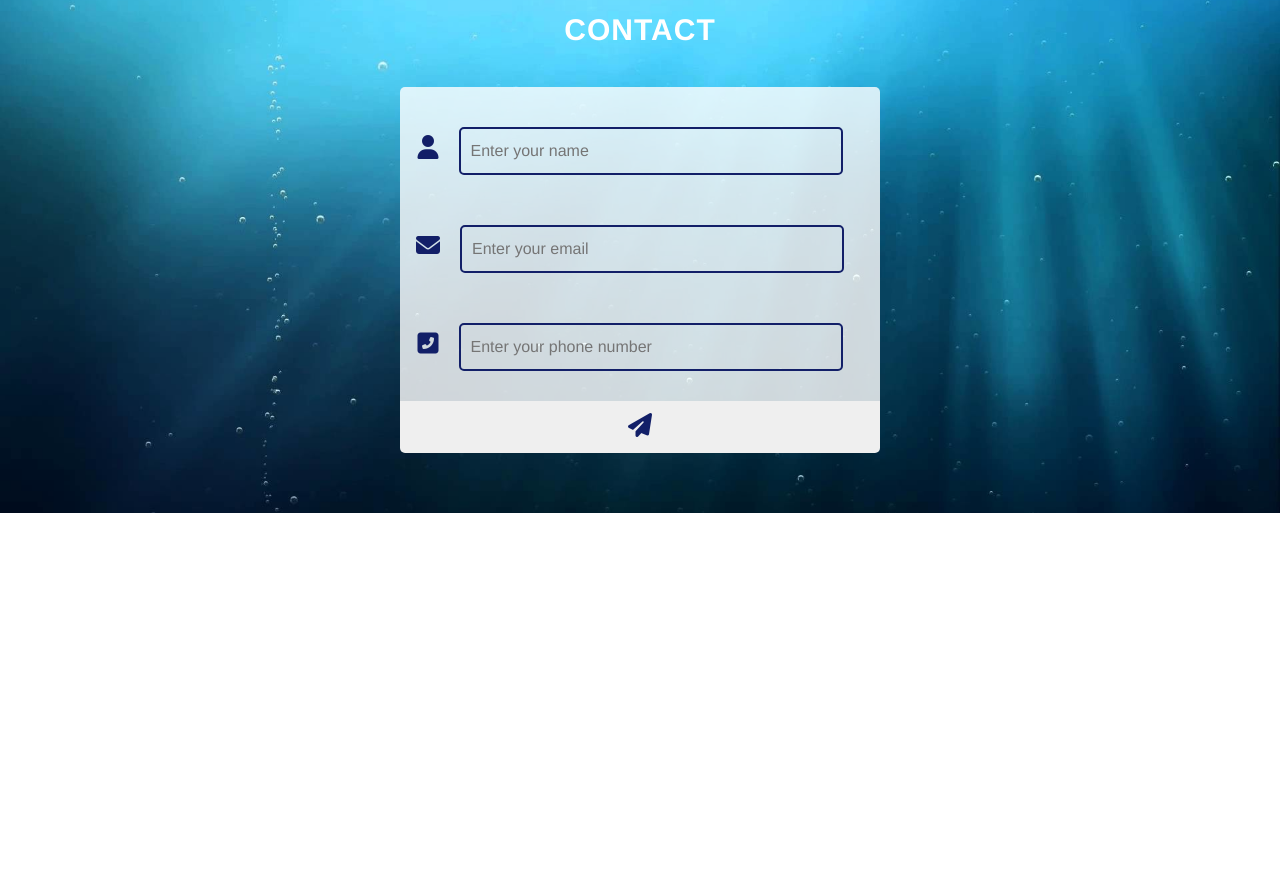
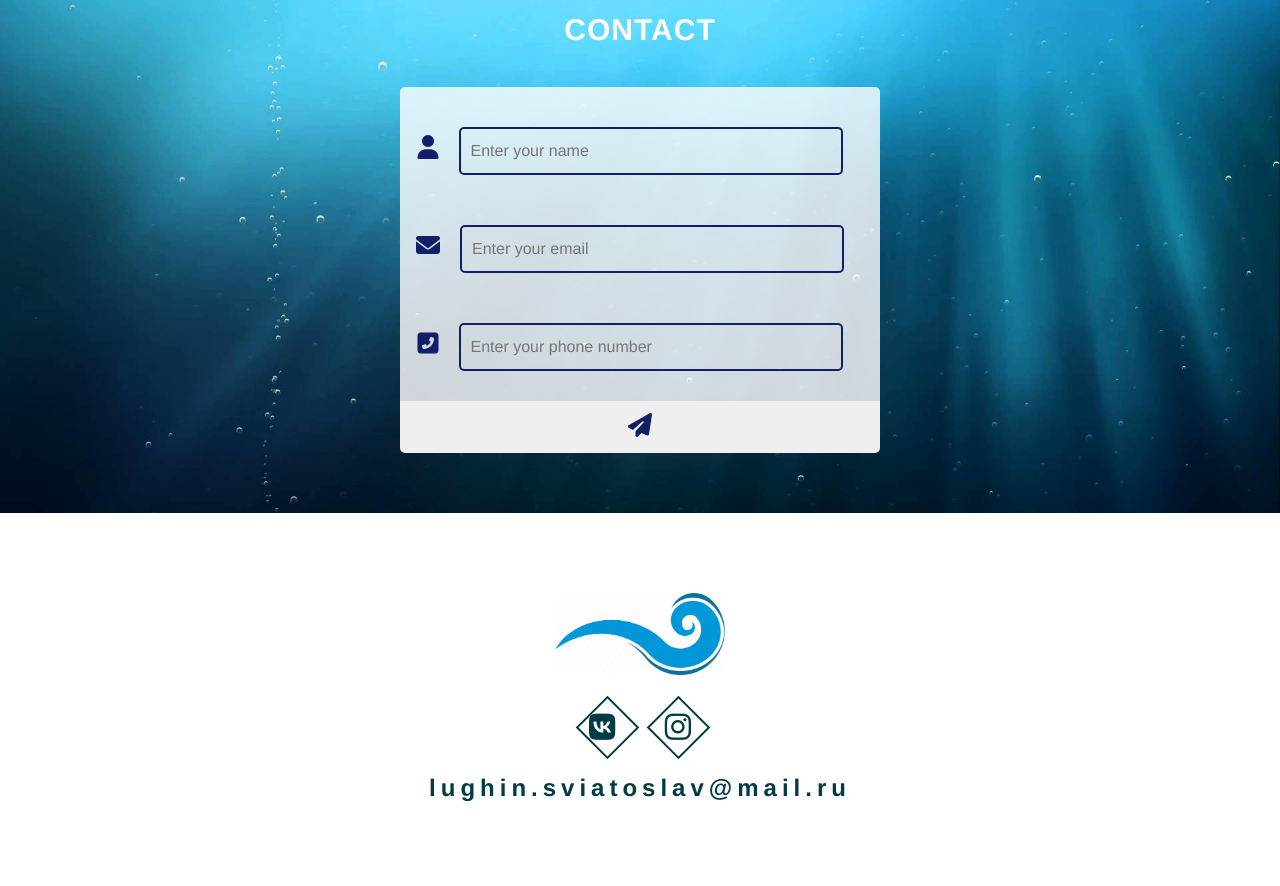
Before and after one commit to Abricos78/landing, a plain HTML site: page index.html in a window 1280 px wide. Shown: the part 4316-5202 px from the top of the page. Before the commit the page ends 4829 px from the top, so only its background shows below. Drawn offline with Linux system fonts and the light colour scheme.

Commit message:
did footer

```diff
--- a/index.html
+++ b/index.html
@@ -14,18 +14,18 @@
             <img src='img/water_wave_flow_splash_logo_swim_tourism-512.png' alt='logo'>
             <nav class="main-menu">
                 <ul>
-                    <li><a>Home</a></li>
+                    <li><a href="#home-link">Home</a></li>
                     <li><a href="#services-link">Services</a></li>
                     <li><a href="#travel-link">Travel</a></li>
                     <li><a href="#team-link">Team</a></li>
                     <li><a href="#our-blog-link">Our blog</a></li>
-                    <li><a>Contact</a></li>
+                    <li><a href="#contact-link">Contact</a></li>
                 </ul>
             </nav>
         </div>
     </header>
     <main>
-        <section class="main-board">
+        <section id="home-link" class="main-board">
             <div class="main-wrapper">
                 <div class="main-board__left-block">
                     <h1>A Surfing Landing Page for Your App</h1>
@@ -52,14 +52,14 @@
                 <img src='img/BING-QUAD-FISH_1024x1024.png' alt='surfboard'>
             </div>
         </section>
-        <section class="services">
+        <section id="services-link" class="services">
             <div class="wave">
                 <div class="wave__one"></div>
                 <div class="wave__two"></div>
             </div>
             <section class='services-content'>
                 <div class="main-wrapper">
-                    <h2 id="services-link" ><span>Services</span></h2>
+                    <h2><span>Services</span></h2>
                     <div class="services__block-item">
                         <div class="services-item">
                             <div class="box-icon">
@@ -221,7 +221,7 @@
                 <iframe src="https://www.google.com/maps/embed?pb=!1m18!1m12!1m3!1d90529.65285442348!2d115.1430322172759!3d-8.736723048389363!2m3!1f0!2f0!3f0!3m2!1i1024!2i768!4f13.1!3m3!1m2!1s0x2dd246a486d6fbd3%3A0x84839839faa3e26d!2z0JrRg9GC0LAsINCR0LDQtNGD0L3Qsywg0JHQsNC70LgsINCY0L3QtNC-0L3QtdC30LjRjw!5e0!3m2!1sru!2sru!4v1611937746785!5m2!1sru!2sru" width="900" height="450" frameborder="0" style="border:0;" allowfullscreen="" aria-hidden="false" tabindex="0"></iframe>
             </div>
         </section>
-        <section class="form">
+        <section id="contact-link" class="form">
             <div class="main-wrapper">
                 <h2><span>Contact</span></h2>
                 <form>
@@ -242,6 +242,15 @@
             </div>
         </section>
     </main>
-    <footer></footer>
+    <footer>
+        <div class="main-wrapper">
+            <img src='img/water_wave_flow_splash_logo_swim_tourism-512.png' alt='logo'>
+            <div class="block-items">
+                <a href="https://vk.com/slava112357" target="_blank" class="vk"><i class="fab fa-vk"></i></a>
+                <a href="https://www.instagram.com/luginslava" target="_blank" class="inst"><i class="fab fa-instagram"></i></a>
+            </div>
+            <h3>lughin.sviatoslav@mail.ru</h3>
+        </div>
+    </footer>
 </body>
 </html>
--- a/style.css
+++ b/style.css
@@ -829,3 +829,61 @@ figcaption a:nth-child(3) {
     background-color: rgb(255, 255, 255);
     outline: none;
 }
+
+    /* Footer */
+footer .main-wrapper {
+    padding: 80px 0;
+    flex-direction: column;
+}
+
+footer .main-wrapper img {
+    width: 170px;
+    margin-bottom: 30px;
+}
+footer .main-wrapper a {
+    display: inline-block;
+    margin-left: 45px;
+    color: #003b46;
+    font-size: 30px;
+    position: relative;
+    text-align: center;
+    transition: .5s;
+}
+
+footer .main-wrapper a:first-of-type {
+    margin-left: 0;
+}
+
+footer .main-wrapper a::before {
+    content: '';
+    position: absolute;
+    border: 2px solid #003b46;
+    width: 45px;
+    height: 45px;
+    right: 0px;
+    margin: 0 auto;
+    transition: .5s;
+    transform: rotate(45deg);
+    z-index: -1;
+}
+
+footer .main-wrapper a:hover {
+    color: white;
+}
+
+footer .main-wrapper a:hover::before {
+    background-color: #003b46;
+}
+
+.inst::before {
+    left: -9px;
+}
+
+.vk::before {
+    left: -4px;
+}
+
+footer h3 {
+    margin-top: 20px;
+    color: #003b46;
+}
```
